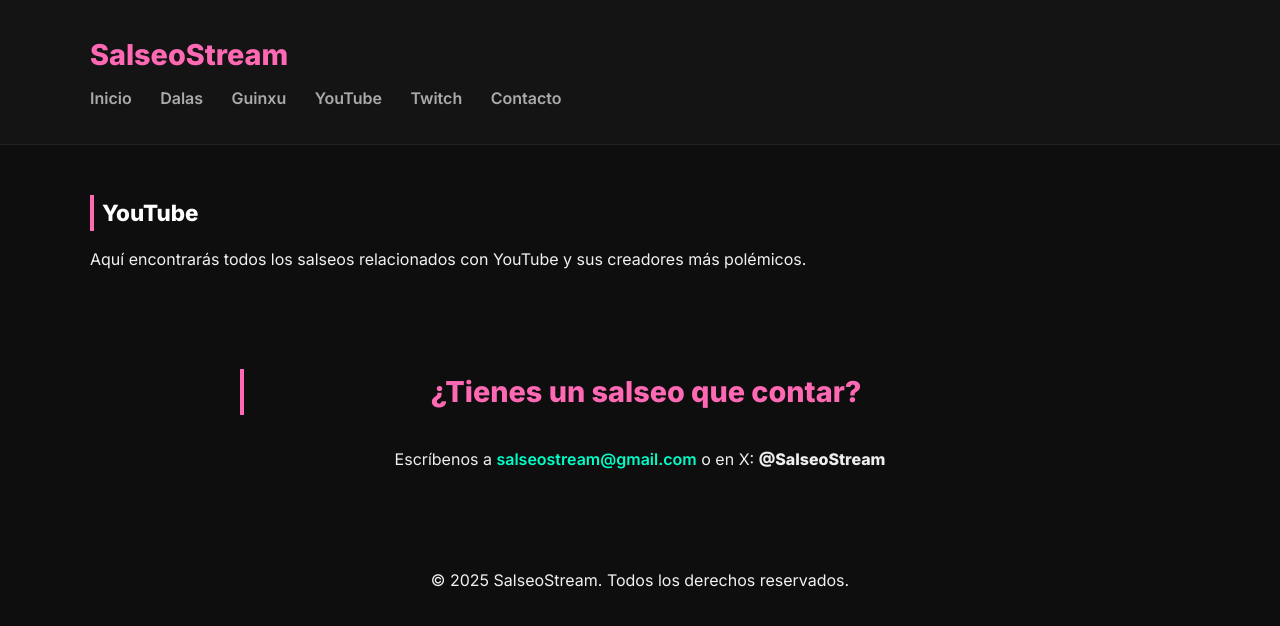
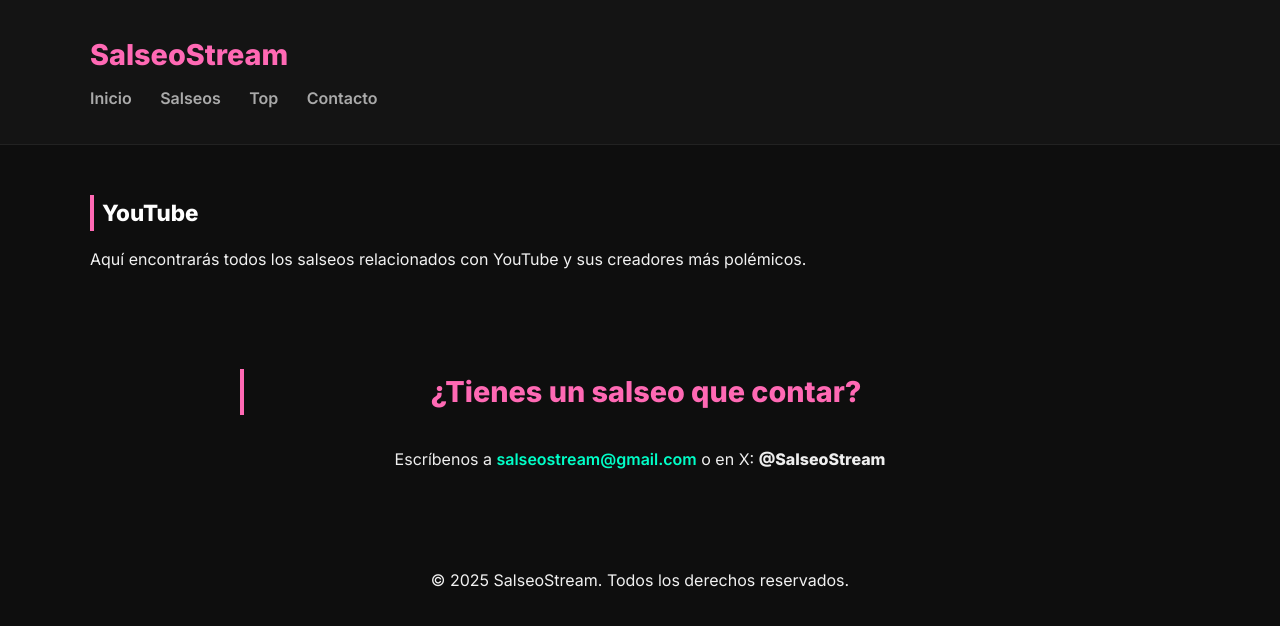
Before and after one commit to Schreem/Salseo-Stream, a plain HTML site: page youtube.html in a window 1280 px wide. Drawn offline with Linux system fonts and the light colour scheme.

Commit message:
Update youtube.html

```diff
--- a/youtube.html
+++ b/youtube.html
@@ -17,14 +17,12 @@
 <header>
   <div class="container">
     <h1>SalseoStream</h1>
-    <nav>
-      <a href="index.html">Inicio</a>
-      <a href="dalas.html">Dalas</a>
-      <a href="guinxu.html">Guinxu</a>
-      <a href="youtube.html">YouTube</a>
-      <a href="twitch.html">Twitch</a>
-      <a href="contacto.html">Contacto</a>
-    </nav>
+      <nav>
+        <a href="index.html">Inicio</a>
+        <a href="salseos.html">Salseos</a>
+        <a href="top.html">Top</a>
+        <a href="contacto.html">Contacto</a>
+      </nav>
   </div>
 </header>
 
```
